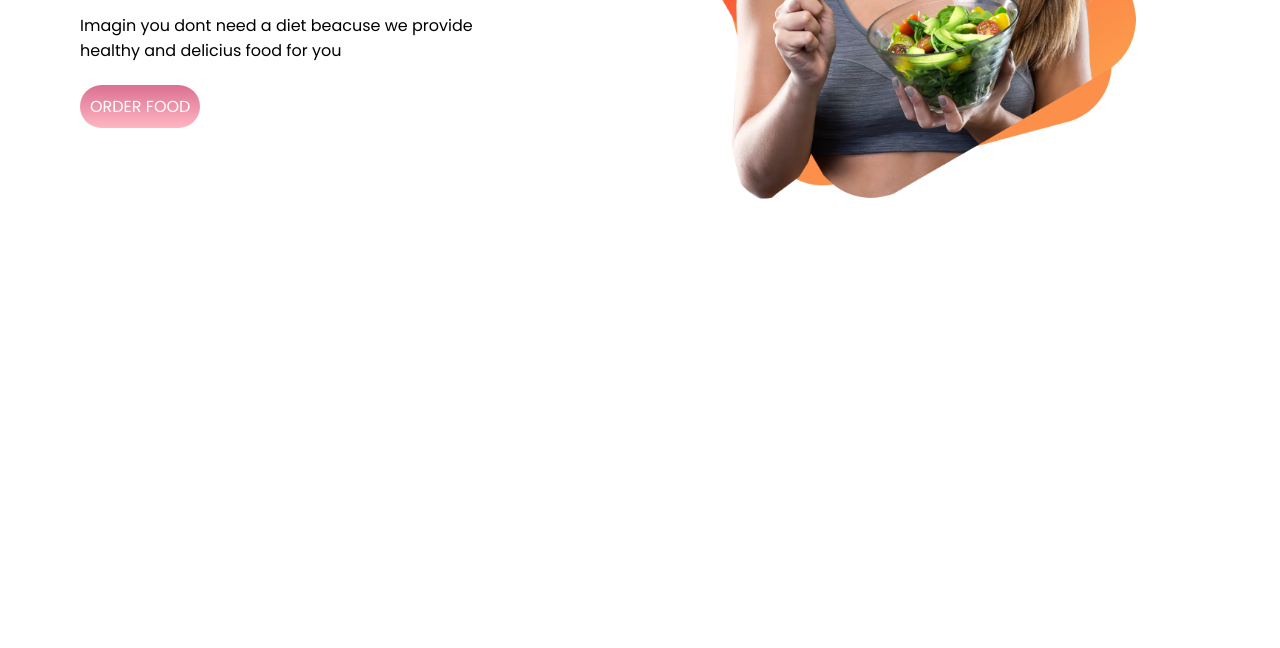
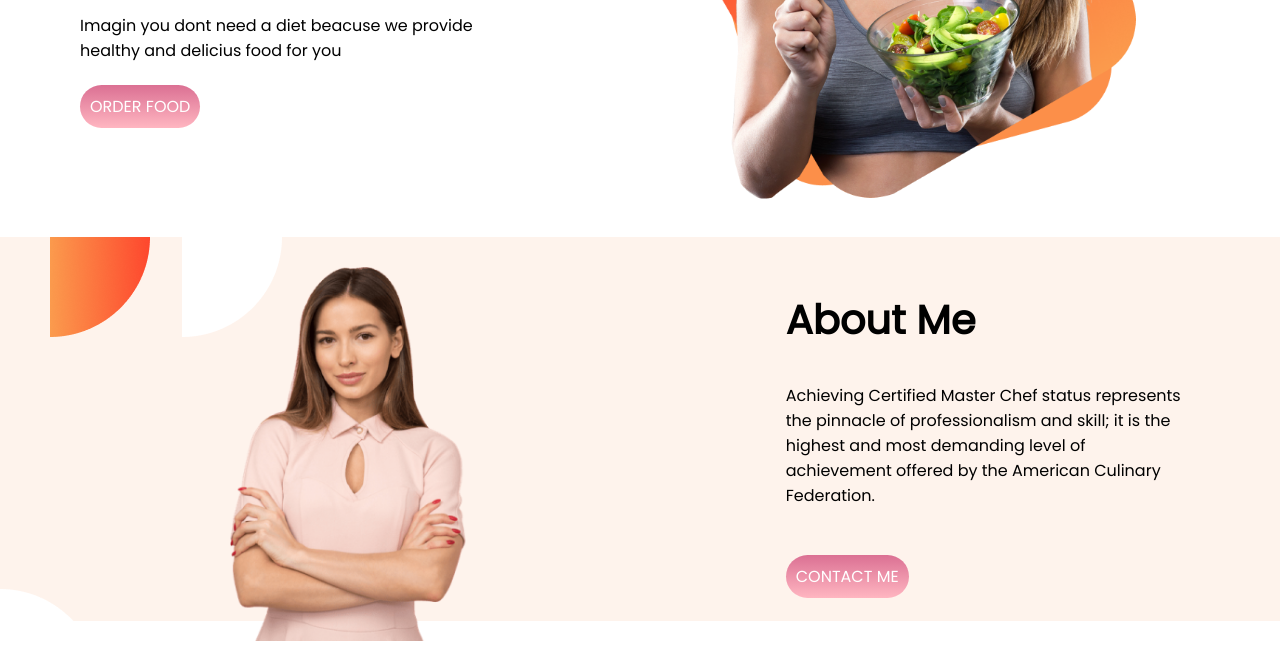
Before and after one commit to Tamim-uddin/food-network, a plain HTML site: page index.html in a window 1280 px wide. Shown: the part 433-1081 px from the top of the page. Before the commit the page ends 800 px from the top, so only its background shows below. Drawn offline with Linux system fonts and the light colour scheme.

Commit message:
second section added

```diff
--- a/index.html
+++ b/index.html
@@ -40,5 +40,18 @@
                <img src="images/female/order food.png" alt="">
            </div>
    </section>
+
+
+<section class="about-me">
+    <div class="left-side">
+        <img src="images/female/Person Image.png">
+    </div>
+    <div class="right-side">
+        <h2>About Me</h2>
+        <p>Achieving Certified Master Chef status represents the pinnacle of professionalism and skill; it is the highest and most demanding level of achievement offered by the American Culinary Federation.</p>
+        <a class="link-button" target="_blank" href="https://github.com/Tamim-uddin">CONTACT ME</a>
+    </div>
+</section>
+
 </body>
 </html>
--- a/style.css
+++ b/style.css
@@ -2,6 +2,7 @@ body{
     margin: 0;
     padding: 0;
     font-family:'Poppins', sans-serif;
+
 }
 .banner-top{
     display: flex;
@@ -83,3 +84,28 @@ span{
     width: 80%;
 
 }
+.about-me{
+    display: flex;
+    margin-top: 10px;
+    width: 100%;
+    height: 48vh;
+    background-image: url(images/shapes/7.png);
+}
+.left-side img{
+    padding-top: 30px;
+    padding-left: 230px;
+    width: 30%;
+    height:auto;
+}
+.right-side{
+    width: 50%;
+    padding-right: 90px;
+    padding-top:20px ;
+}
+.right-side h2{
+    font-size: 40px;
+    padding-bottom: 0;
+}
+.right-side p{
+    padding-bottom: 40px;
+}
```
Also changed, not shown: images/shapes/back.jpg (renamed from images/shapes/Frame 57.jpg).
